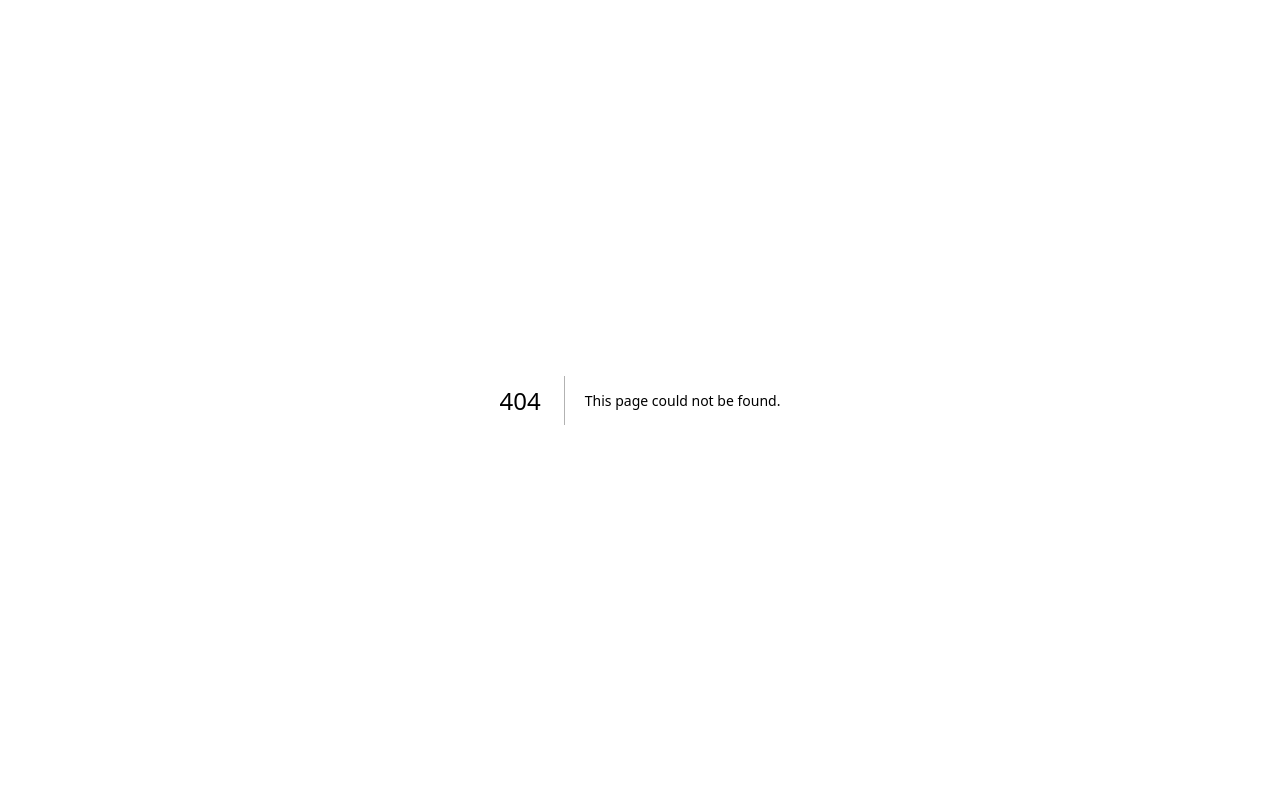
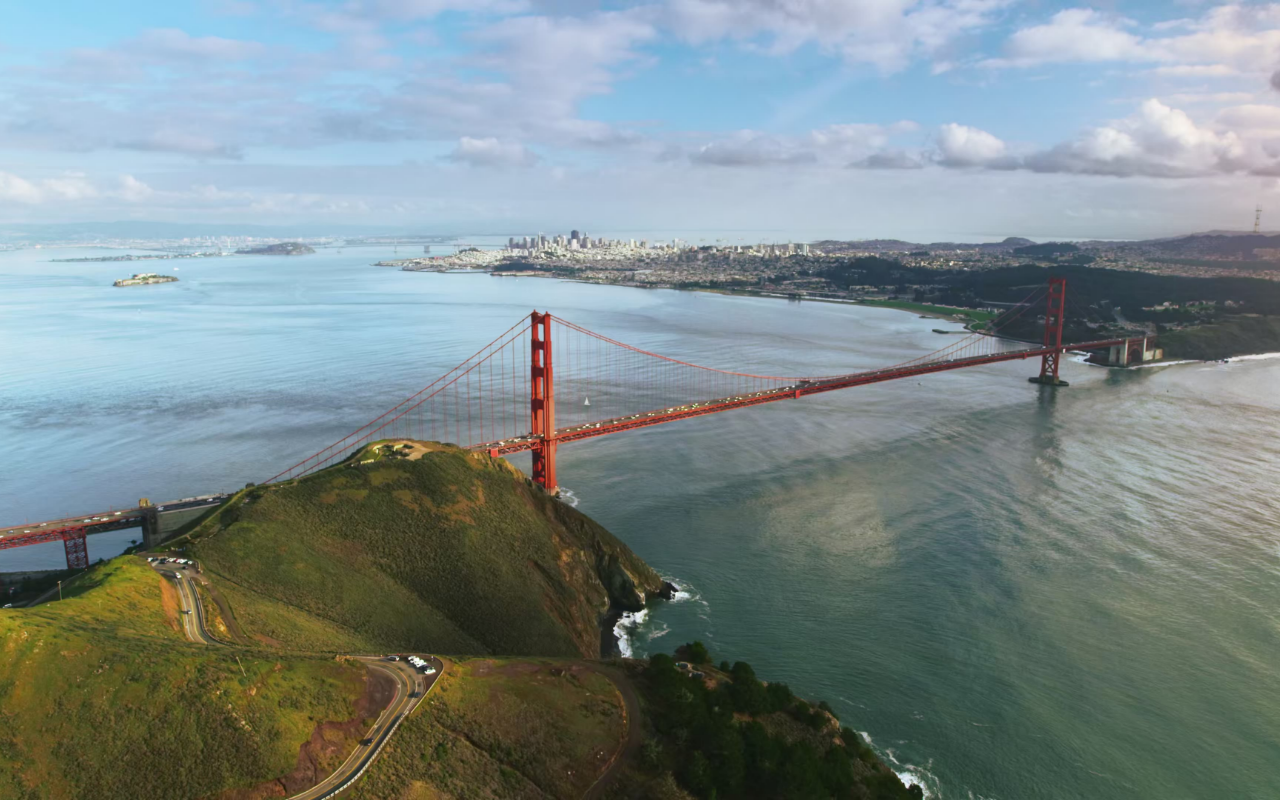
Before and after one commit to ericfzhu/website, a Next.js app: page /loading in a window 1280 px wide. Before the commit this address had no page. Built offline with nearby package versions, Linux system fonts and the light colour scheme.

Commit message:
What if I use next/image with priority

```diff
--- a/src/pages/index.tsx
+++ b/src/pages/index.tsx
@@ -6,6 +6,7 @@ import DraggableIcon from '@/components/DraggableIcon'
 import Finder from '@/components/Finder'
 import music from '@/components/music.json'
 import notes from '@/components/notes.json'
+import Image from 'next/image'
 
 const orbitron = Orbitron({
     weight: '700',
@@ -159,12 +160,17 @@ export default function HomePage() {
                 />
                 <link rel="icon" href="/favicon.ico"/>
             </Head>
+
+            {/* Screensaver */}
             <div>
                 {!videoLoaded && (
-                    <img
+                    <Image
                     src="/assets/background.jpg"
                     alt="Video placeholder"
-                    className={`absolute top-1/2 left-1/2 transform -translate-x-1/2 -translate-y-1/2 object-cover min-h-screen max-w-screen ${showTimeDate ? 'z-30' : ' -z-20' }`}
+                    priority
+                    width={1920}
+                    height={1080}
+                    className={`absolute top-1/2 left-1/2 transform -translate-x-1/2 -translate-y-1/2 object-cover min-h-screen max-w-screen ${showTimeDate ? 'z-30 ' : ' -z-20'}`}
                     />
                 )}
                 <video
@@ -172,11 +178,12 @@ export default function HomePage() {
                     loop
                     muted
                     onLoadedData={handleVideoLoad}
-                    className={`absolute top-1/2 left-1/2 transform -translate-x-1/2 -translate-y-1/2 object-cover min-h-screen max-w-screen ${showTimeDate ? 'z-30' : ' -z-20' } ${videoLoaded ? 'visible' : ''}`}
+                    className={`absolute top-1/2 left-1/2 transform -translate-x-1/2 -translate-y-1/2 object-cover min-h-screen max-w-screen ${showTimeDate ? 'z-30 ' : ' -z-20' } ${videoLoaded ? 'visible' : ''}`}
                 >
                     <source src="/assets/background.mp4" type="video/mp4" />
                 </video>
             </div>
+
             <div
                 className={`absolute top-24 left-1/2 transform -translate-x-1/2 text-center text-slate-100 duration-500 ${
                     showTimeDate ? 'opacity-100 z-30' : 'opacity-0 invisible -z-20'
@@ -190,6 +197,16 @@ export default function HomePage() {
                 </h2>
             </div>
 
+            <h2
+                className={`absolute lg:text-xl text-sm bottom-1/4 left-1/2 transform -translate-x-1/2 text-left space-x-3 px-4 text-slate-100/50 duration-500 text-center ${showTimeDate ? 'z-30' : ' -z-20'} ${
+                    showTimeDate ? 'opacity-100' : 'opacity-0 invisible'
+                }`}
+            >
+                Click anywhere or press enter to continue
+            </h2>
+
+
+            {/* Desktop */}
             <div
                 className={`absolute top-1/2 left-1/2 transform -translate-x-1/2 -translate-y-1/2 text-center -z-10 transition-all delay-500 ${
                     showTimeDate ? 'invisible' : 'visible'
@@ -308,13 +325,6 @@ export default function HomePage() {
                     moveFolderToLast={moveFolderToLast}
                 />
             )}
-            <h1
-                className={`absolute lg:text-xl text-sm bottom-1/4 left-1/2 transform -translate-x-1/2 text-left space-x-3 px-4 text-slate-100/50 duration-500 text-center ${showTimeDate ? 'z-30' : ' -z-20'} ${
-                    showTimeDate ? 'opacity-100' : 'opacity-0 invisible'
-                }`}
-            >
-                Click anywhere or press enter to continue
-            </h1>
         </main>
     )
 }
--- /dev/null
+++ b/src/pages/loading.tsx
@@ -0,0 +1,9 @@
+export default function Loading() {
+    return (
+        <img
+        src="/assets/background.jpg"
+        alt="Video placeholder"
+        className={`absolute top-1/2 left-1/2 transform -translate-x-1/2 -translate-y-1/2 object-cover min-h-screen max-w-screen`}
+        />
+    )
+}
```
